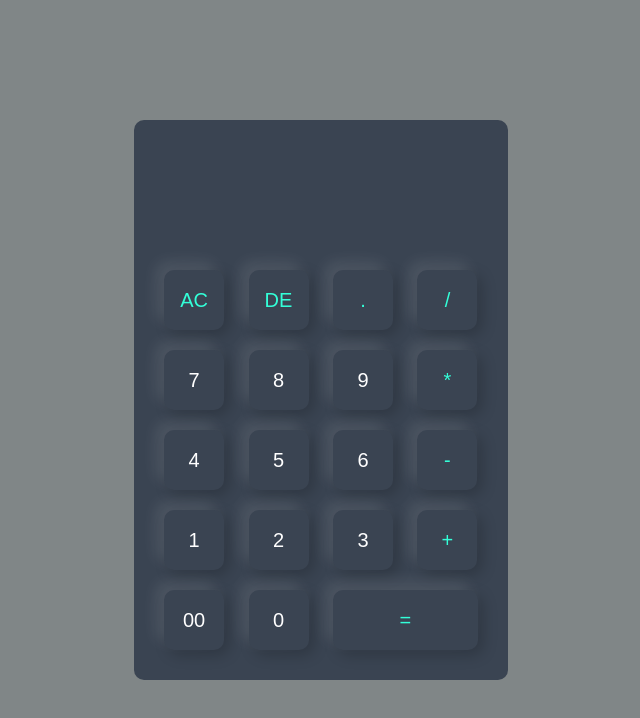
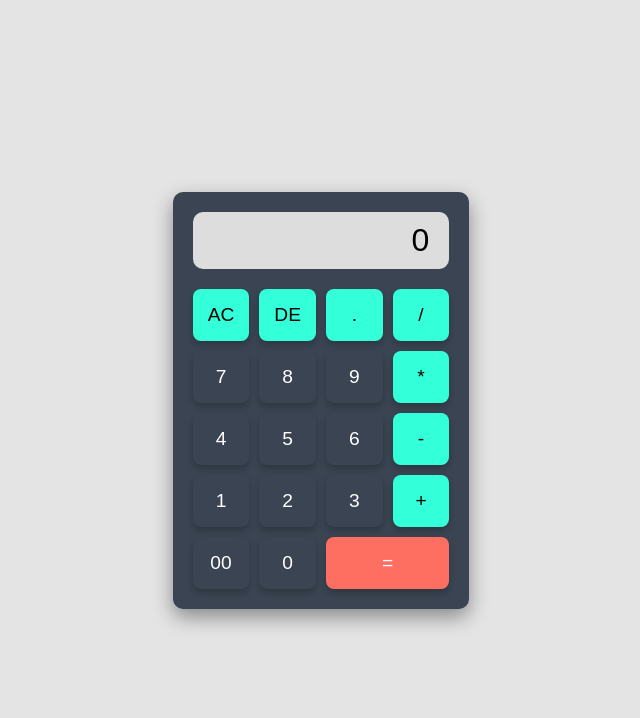
Before and after one commit to Yuvraj1008/CODSOFT, a plain HTML site: page calculator/index.html in a window 1280 px wide. Shown: the whole page, without its empty margins (319-959 px from the left). Drawn offline with Linux system fonts and the light colour scheme.

Commit message:
Calculator with grid feature and js is completed

```diff
--- a/calculator/index.html
+++ b/calculator/index.html
@@ -1,50 +1,43 @@
 <!DOCTYPE html>
 <html lang="en">
+
 <head>
     <meta charset="UTF-8">
     <meta name="viewport" content="width=device-width, initial-scale=1.0">
     <title>Calculator</title>
-    <link rel="stylesheet" href="/calculator/style.css">
+    <link rel="stylesheet" href="style.css">
 </head>
+
 <body>
-    <div class="container">
-        <div class="calculator">
-            <form>
-                <div class="display">
-                    <input type="text" name="display">
-                </div>
-                <div>
-                    <input type="button" value="AC" onclick="display.value = '' " class="operator">
-                    <input type="button" value="DE" onclick="display.value = display.value.toString().slice(0,-1)" class="operator">
-                    <input type="button" value="." onclick="display.value += '.' " class="operator">
-                    <input type="button" value="/" onclick="display.value += '/' " class="operator">
-                </div>
-                <div>
-                    <input type="button" value="7" onclick="display.value += '7' ">
-                    <input type="button" value="8" onclick="display.value += '8' ">
-                    <input type="button" value="9" onclick="display.value += '9' ">
-                    <input type="button" value="*" onclick="display.value += '*' " class="operator">
-                </div>
-                <div>
-                    <input type="button" value="4" onclick="display.value += '4' ">
-                    <input type="button" value="5" onclick="display.value += '5' ">
-                    <input type="button" value="6" onclick="display.value += '6' ">
-                    <input type="button" value="-" onclick="display.value += '-' " class="operator">
-                </div>
-                <div>
-                    <input type="button" value="1" onclick="display.value += '1' ">
-                    <input type="button" value="2" onclick="display.value += '2' ">
-                    <input type="button" value="3" onclick="display.value += '3' ">
-                    <input type="button" value="+" onclick="display.value += '+' " class="operator">
-                </div>
-                <div>
-                    <input type="button" value="00" onclick="display.value += '00' ">
-                    <input type="button" value="0" onclick="display.value += '0' ">
-                    <input type="button" value="=" onclick="display.value = eval(display.value)" class="equal operator">
-                </div>
-            </form>
+    <div class="calculator">
+        <div id="display" class="display">0</div>
+        <div class="buttons">
+            <button class="button operator" onclick="clearDisplay()">AC</button>
+            <button class="button operator" onclick="deleteLastChar()">DE</button>
+            <button class="button operator" onclick="appendValue('.')">.</button>
+            <button class="button operator" onclick="appendValue('/')">/</button>
+
+            <button class="button" onclick="appendValue('7')">7</button>
+            <button class="button" onclick="appendValue('8')">8</button>
+            <button class="button" onclick="appendValue('9')">9</button>
+            <button class="button operator" onclick="appendValue('*')">*</button>
+
+            <button class="button" onclick="appendValue('4')">4</button>
+            <button class="button" onclick="appendValue('5')">5</button>
+            <button class="button" onclick="appendValue('6')">6</button>
+            <button class="button operator" onclick="appendValue('-')">-</button>
+
+            <button class="button" onclick="appendValue('1')">1</button>
+            <button class="button" onclick="appendValue('2')">2</button>
+            <button class="button" onclick="appendValue('3')">3</button>
+            <button class="button operator" onclick="appendValue('+')">+</button>
+
+            <button class="button" onclick="appendValue('00')">00</button>
+            <button class="button" onclick="appendValue('0')">0</button>
+            <button class="button equal" onclick="calculateResult()">=</button>
         </div>
     </div>
+    <script src="script.js"></script>
+</body>
 
-</body>
 </html>
--- a/calculator/script.js
+++ b/calculator/script.js
@@ -1,17 +1,29 @@
-function appendValue(value) {
-    const display = document.getElementById('display');
-    display.value += value;
+const display = document.getElementById('display');
+
+function clearDisplay() {
+    display.textContent = '0';
 }
 
-function clearDisplay() {
-    document.getElementById('display').value = '';
+function deleteLastChar() {
+    if (display.textContent.length === 1) {
+        display.textContent = '0';
+    } else {
+        display.textContent = display.textContent.slice(0, -1);
+    }
 }
 
-function calculate() {
-    const display = document.getElementById('display');
-    try {
-        display.value = eval(display.value) || '';
-    } catch (error) {
-        display.value = 'Error';
+function appendValue(value) {
+    if (display.textContent === '0') {
+        display.textContent = value;
+    } else {
+        display.textContent += value;
     }
 }
+
+function calculateResult() {
+    try {
+        display.textContent = eval(display.textContent);
+    } catch (error) {
+        display.textContent = 'Error';
+    }
+}
--- a/calculator/style.css
+++ b/calculator/style.css
@@ -1,50 +1,72 @@
-*{
+* {
     margin: 0;
     padding: 0;
-    font-family: Arial, Helvetica, sans-serif;
     box-sizing: border-box;
+    font-family: Arial, sans-serif;
 }
 
-.container{
-    width: 100%;
-    height: 100vh;
-    background: #808687;
+body {
     display: flex;
     align-items: center;
     justify-content: center;
+    height: 100vh;
+    background: #e4e4e4;
 }
-.calculator{
+
+.calculator {
     background: #3a4452;
     padding: 20px;
     border-radius: 10px;
+    box-shadow: 0 8px 20px rgba(0, 0, 0, 0.4);
+    display: grid;
+    grid-template-rows: auto 1fr;
+    max-width: 400px;
 }
-.calculator form input{
-    border: 0;
-    outline: 0;
-    width: 60px;
-    height: 60px;
+
+.display {
+    grid-row: 1 / 2;
+    background: #ddd;
+    text-align: right;
+    padding: 10px 20px;
+    font-size: 2rem;
     border-radius: 10px;
-    box-shadow: -8px -8px 15px rgba(255, 255, 255, 0.1), 5px 5px 15px rgba(0, 0, 0, 0.2);
-    background: transparent;
-    font-size: 20px;
-    color: #fff;
+    margin-bottom: 20px;
+    overflow-x: auto;
+}
+
+.buttons {
+    display: grid;
+    grid-template-columns: repeat(4, 1fr);
+    gap: 10px;
+}
+
+.button {
+    background: #3a4452;
+    color: white;
+    font-size: 1.2rem;
+    padding: 15px;
+    border: none;
+    border-radius: 8px;
     cursor: pointer;
-    margin: 10px;
+    transition: all 0.2s;
+    box-shadow: 0 4px 6px rgba(0, 0, 0, 0.2);
 }
-.display{
-    display: flex;
-    justify-content: flex-end;
-    margin: 20px 0;
+
+.button.operator {
+    background: #33ffd8;
+    color: #000;
 }
-form .display input{
-    text-align: right;
-    flex: 1;
-    font-size: 45px;
-    box-shadow: none;
+
+.button.equal {
+    background: #ff6f61;
+    grid-column: span 2;
 }
-form input.equal{
-    width: 145px;
+
+.button:hover {
+    opacity: 0.8;
 }
-form input.operator{
-    color: #33ffd8;
+
+.button:active {
+    transform: scale(0.95);
+    box-shadow: 0 2px 3px rgba(0, 0, 0, 0.3);
 }
```
